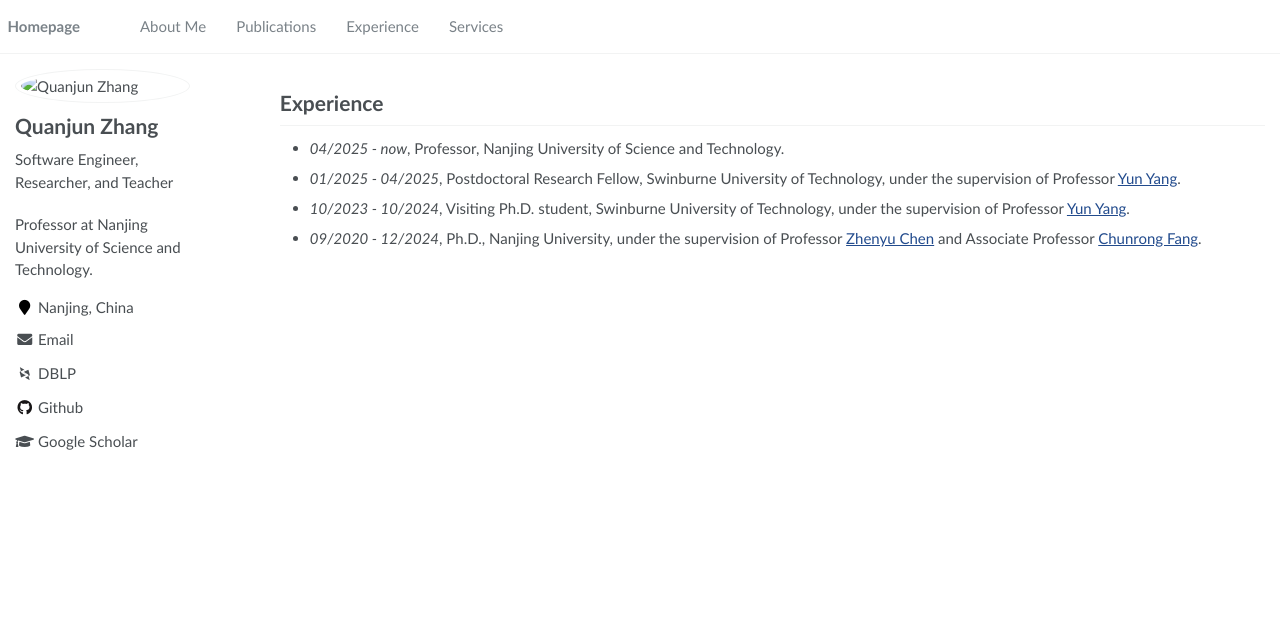
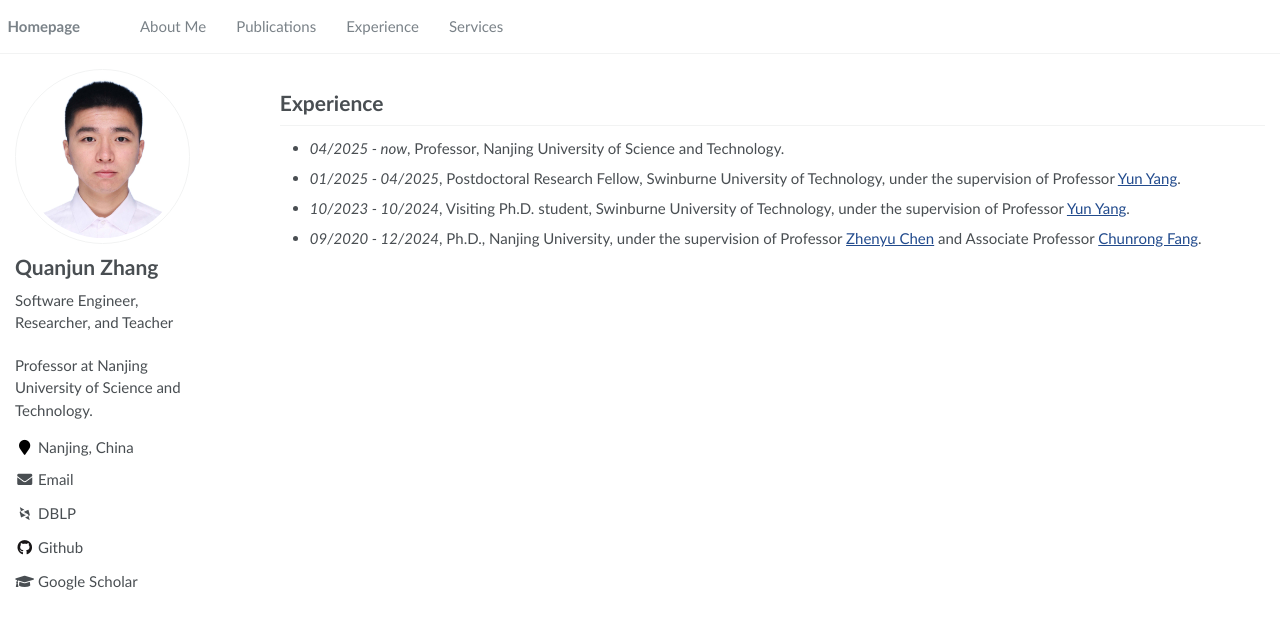
Before and after one commit to QuanjunZhang/quanjunzhang.github.io, a Jekyll site: the page built from _pages/experience.md, in a window 1280 px wide. Shown: the top 629 px of the page. Built offline with Jekyll 4.4.1, drawn with Linux system fonts in a browser that asks for light colours; some web fonts are replaced.

Commit message:
Use absolute avatar path

```diff
--- a/_config.yml
+++ b/_config.yml
@@ -22,7 +22,7 @@ baidu_site_verification  :  # get baidu_site_verification from https://ziyuan.ba
 # Site Author
 author:
   name             : "Quanjun Zhang"
-  avatar           : "images/quanjun-zhang.jpg"
+  avatar           : "/images/quanjun-zhang.jpg"
   bio              : "Software Engineer, Researcher, and Teacher"
   location         : "Nanjing, China"
   employer         :
```
